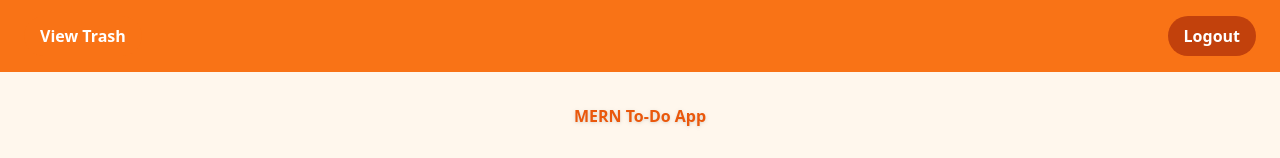
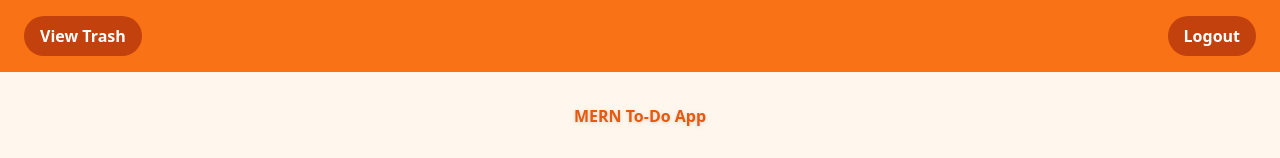
Before and after one commit to Leena2807/ToDoFrontend, a React (Create React App) app: page / in a window 1280 px wide. Shown: the top 158 px of the page. Built offline with nearby package versions, Linux system fonts and the light colour scheme; no server answers; sample sign-in values are in the browser's storage; the HTML template or start-up script is replaced by a standard one.

Commit message:
Update App.js

```diff
--- a/src/App.js
+++ b/src/App.js
@@ -232,11 +232,7 @@ const permanentlyDeleteTask = (id) => {
           <li>
 <button
   onClick={() => setShowTrash(!showTrash)}
-  className={`px-4 py-2 rounded-full font-semibold transition-colors duration-200 ${
-    showTrash
-      ? "bg-orange-700 text-white hover:bg-orange-800"
-      : "bg-orange-500 text-white hover:bg-orange-600"
-  }`}
+  className="px-4 py-2 rounded-full font-semibold transition-colors duration-200 hover:bg-orange-600 hover:text-white focus: bg-orange-700 focus: outline-none"
 >
   {showTrash ? "Hide Trash" : "View Trash"}
 </button>
```
